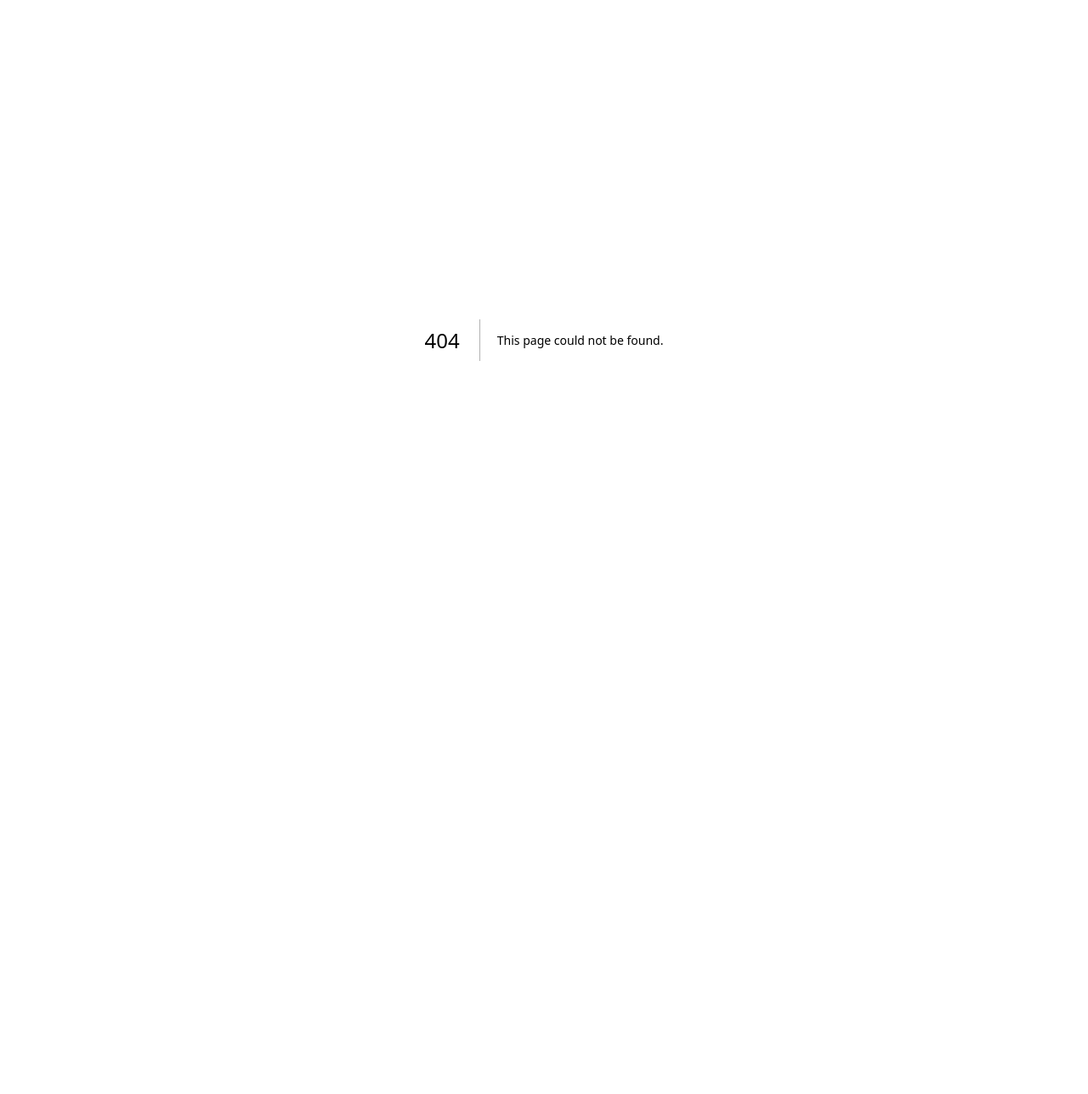
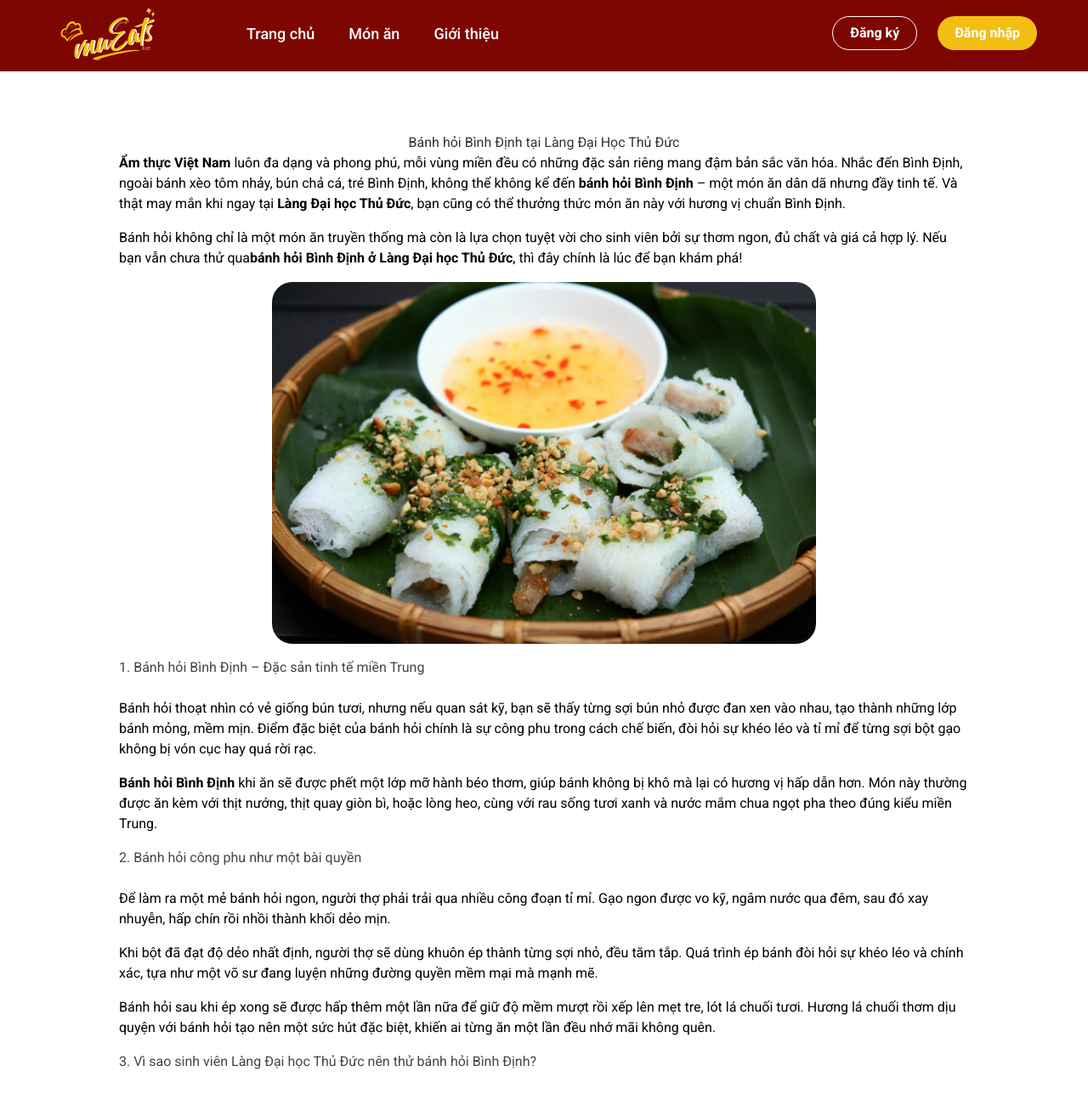
Before and after one commit to dangnguyenquang/VNUEats, a Next.js app: page /blog/banh-hoi-binh-dinh in a window 1280 px wide. Before the commit this address had no page. Shown: the top 1288 px of the page at 85% size. Before the commit the page ends 800 px from the top, so only its background shows below. Built offline with nearby package versions, Linux system fonts and the light colour scheme; no server answers.

Commit message:
feat: blog banh hoi binh dinh

```diff
--- a/src/app/(public-routes)/Menu/page.tsx
+++ b/src/app/(public-routes)/Menu/page.tsx
@@ -1,4 +1,5 @@
 'use client'
+import authApi from '@/services/axios/actions/auth.action'
 import { Pagination, SelectChangeEvent } from '@mui/material'
 import Box from '@mui/material/Box'
 import Checkbox from '@mui/material/Checkbox'
@@ -14,7 +15,6 @@ import SearchBar from '../../../components/SearchBar'
 import CategroryFilter from './_components/CategroryFilter'
 import DistrictFilter from './_components/DistrictFilter'
 import RestaurantList from './_components/RestaurantList'
-
 const MenuPage = () => {
   return (
     <Suspense fallback={<p>Loading...</p>}>
@@ -55,29 +55,29 @@ const MenuContent = () => {
     typeSort: 'Best seller',
   })
 
-  // const handleSearch = async () => {
-  //   try {
-  //     const res = await authApi.Search(filterList, page)
-  //     setRestaurants(res.data.restaurants)
-  //     if (res.data.objectPagination === null || res.data.objectPagination === undefined) {
-  //       setNumberPages({
-  //         currentPage: 0,
-  //         limit: 20,
-  //         skip: 0,
-  //         numberPages: 0,
-  //       })
-  //     } else {
-  //       setNumberPages(res.data.objectPagination)
-  //     }
-  //   } catch (error) {
-  //     console.log(error)
-  //   }
-  // }
+  const handleSearch = async () => {
+    try {
+      const res = await authApi.Search(filterList, page)
+      setRestaurants(res.data.restaurants)
+      if (res.data.objectPagination === null || res.data.objectPagination === undefined) {
+        setNumberPages({
+          currentPage: 0,
+          limit: 20,
+          skip: 0,
+          numberPages: 0,
+        })
+      } else {
+        setNumberPages(res.data.objectPagination)
+      }
+    } catch (error) {
+      console.log(error)
+    }
+  }
 
   // render lại web khi thay đổi giá trị của filter hoặc page
   useEffect(() => {
     handleSubmitSearch()
-    // handleSearch()
+    handleSearch()
   }, [filterList, page])
 
   const handlePageChange = (event: React.ChangeEvent<unknown>, page: number) => {
--- a/src/app/(public-routes)/about-us/page.tsx
+++ b/src/app/(public-routes)/about-us/page.tsx
@@ -15,12 +15,14 @@ import Image_Group from '../../../assets/images/aboutUs/group_img.png'
 export default function AboutUs() {
   const router = useRouter()
   useEffect(() => {
+    if (typeof window !== 'undefined') {
       Aos.init({
         duration: 1000,
         offset: 50,
         easing: 'ease-in-out',
         mirror: true,
       })
+    }
   }, [])
 
   // Biến Style cho Heading
--- /dev/null
+++ b/src/app/(public-routes)/blog/banh-hoi-binh-dinh/page.tsx
@@ -0,0 +1,200 @@
+import Head from 'next/head'
+import Image from 'next/image'
+import img from '../../../../assets/images/blog/banhhoi.jpg'
+
+export default function Blog2() {
+  const jsonLd = {
+    '@context': 'https://schema.org',
+    '@type': 'BlogPosting',
+    headline: 'Bánh hỏi Bình Định tại Làng Đại học Thủ Đức',
+    description: 'Bánh hỏi Bình Định tại Làng Đại học Thủ Đức',
+    // image: 'https://i.pinimg.com/736x/f8/53/0a/f8530a489e5889cc213c09eeefb055aa.jpg',
+    url: 'https://vnueats.com/blog/banh-hoi-binh-dinh',
+    datePublished: '2024-03-25T00:00:00+07:00',
+    dateModified: '2024-03-25T00:00:00+07:00',
+    author: {
+      '@type': 'Organization',
+      name: 'vnuEats',
+    },
+    publisher: {
+      '@type': 'Organization',
+      name: 'vnuEats',
+      logo: {
+        '@type': 'ImageObject',
+        url: 'https://vnueats.com/logo.png',
+      },
+    },
+    mainEntityOfPage: {
+      '@type': 'WebPage',
+      '@id': 'https://vnueats.com/blog/banh-hoi-binh-dinh',
+    },
+  }
+  return (
+    <>
+      <Head>
+        <meta name="viewport" content="width=device-width, initial-scale=1.0" />
+        <title>Bánh hỏi Bình Định tại Làng Đại học Thủ Đức</title>
+        <meta
+          name="description"
+          content="Bánh hỏi Bình Định – món ngon chuẩn miền Trung, hấp dẫn sinh viên Làng Đại học Thủ Đức. Hương vị tinh tế, giá cả hợp lý, phù hợp bữa sáng và tối."
+        />
+        <meta
+          name="keywords"
+          content="bánh hỏi Bình Định, đặc sản Bình Định, bánh hỏi Làng Đại học Thủ Đức, ẩm thực miền Trung, món ngon sinh viên"
+        />
+        <meta name="author" content="vnuEats" />
+
+        <meta
+          property="og:title"
+          content="Bánh Hỏi Bình Định – Món Ngon Dân Dã, Hấp Dẫn Sinh Viên"
+        />
+        <meta
+          property="og:description"
+          content="Thưởng thức bánh hỏi Bình Định tại Làng Đại học Thủ Đức với hương vị chuẩn miền Trung, giá hợp lý!"
+        />
+        <meta property="og:url" content="https://vnueats.com/blog/banh-hoi-binh-dinh" />
+        {/* <meta property="og:image" content="https://example.com/banh-hoi-binh-dinh.jpg" /> */}
+        <meta property="og:type" content="article" />
+        <meta
+          name="twitter:image"
+          //   content="https://i.pinimg.com/736x/f8/53/0a/f8530a489e5889cc213c09eeefb055aa.jpg"
+        />
+        <script
+          type="application/ld+json"
+          dangerouslySetInnerHTML={{ __html: JSON.stringify(jsonLd) }}
+        />
+      </Head>
+
+      <header>
+        <h1>Bánh hỏi Bình Định tại Làng Đại Học Thủ Đức</h1>
+      </header>
+
+      <section className="space-y-4">
+        <p>
+          <strong>Ẩm thực Việt Nam</strong> luôn đa dạng và phong phú, mỗi vùng miền đều
+          có những đặc sản riêng mang đậm bản sắc văn hóa. Nhắc đến Bình Định, ngoài bánh
+          xèo tôm nhảy, bún chả cá, tré Bình Định, không thể không kể đến{' '}
+          <strong>bánh hỏi Bình Định</strong> – một món ăn dân dã nhưng đầy tinh tế. Và
+          thật may mắn khi ngay tại <strong>Làng Đại học Thủ Đức</strong>, bạn cũng có thể
+          thưởng thức món ăn này với hương vị chuẩn Bình Định.
+        </p>
+        <p>
+          Bánh hỏi không chỉ là một món ăn truyền thống mà còn là lựa chọn tuyệt vời cho
+          sinh viên bởi sự thơm ngon, đủ chất và giá cả hợp lý. Nếu bạn vẫn chưa thử qua
+          <strong>bánh hỏi Bình Định ở Làng Đại học Thủ Đức</strong>, thì đây chính là lúc
+          để bạn khám phá!
+        </p>
+
+        <Image
+          src={img}
+          alt="Bánh hỏi Bình Định"
+          className="mt-10 w-[50vw] mx-auto rounded-3xl"
+        />
+
+        <h2>1. Bánh hỏi Bình Định – Đặc sản tinh tế miền Trung</h2>
+        <p>
+          Bánh hỏi thoạt nhìn có vẻ giống bún tươi, nhưng nếu quan sát kỹ, bạn sẽ thấy
+          từng sợi bún nhỏ được đan xen vào nhau, tạo thành những lớp bánh mỏng, mềm mịn.
+          Điểm đặc biệt của bánh hỏi chính là sự công phu trong cách chế biến, đòi hỏi sự
+          khéo léo và tỉ mỉ để từng sợi bột gạo không bị vón cục hay quá rời rạc.
+        </p>
+        <p>
+          <strong>Bánh hỏi Bình Định</strong> khi ăn sẽ được phết một lớp mỡ hành béo
+          thơm, giúp bánh không bị khô mà lại có hương vị hấp dẫn hơn. Món này thường được
+          ăn kèm với thịt nướng, thịt quay giòn bì, hoặc lòng heo, cùng với rau sống tươi
+          xanh và nước mắm chua ngọt pha theo đúng kiểu miền Trung.
+        </p>
+
+        <h2>2. Bánh hỏi công phu như một bài quyền</h2>
+        <p>
+          Để làm ra một mẻ bánh hỏi ngon, người thợ phải trải qua nhiều công đoạn tỉ mỉ.
+          Gạo ngon được vo kỹ, ngâm nước qua đêm, sau đó xay nhuyễn, hấp chín rồi nhồi
+          thành khối dẻo mịn.
+        </p>
+        <p>
+          Khi bột đã đạt độ dẻo nhất định, người thợ sẽ dùng khuôn ép thành từng sợi nhỏ,
+          đều tăm tắp. Quá trình ép bánh đòi hỏi sự khéo léo và chính xác, tựa như một võ
+          sư đang luyện những đường quyền mềm mại mà mạnh mẽ.
+        </p>
+        <p>
+          Bánh hỏi sau khi ép xong sẽ được hấp thêm một lần nữa để giữ độ mềm mượt rồi xếp
+          lên mẹt tre, lót lá chuối tươi. Hương lá chuối thơm dịu quyện với bánh hỏi tạo
+          nên một sức hút đặc biệt, khiến ai từng ăn một lần đều nhớ mãi không quên.
+        </p>
+
+        <h2>3. Vì sao sinh viên Làng Đại học Thủ Đức nên thử bánh hỏi Bình Định?</h2>
+        <ul className="list-disc ml-5 space-y-2">
+          <li>
+            Món ăn đầy đủ dinh dưỡng
+            <p>
+              Một phần bánh hỏi có đầy đủ tinh bột từ bánh, chất đạm từ thịt, chất xơ từ
+              rau sống, giúp bạn có một bữa ăn cân bằng mà không lo thiếu chất.
+            </p>
+          </li>
+          <li>
+            Dễ ăn không ngán
+            <p>
+              Bánh hỏi mềm, nhẹ bụng, kết hợp với mỡ hành béo ngậy, thịt nướng thơm lừng
+              và nước mắm chua ngọt, tạo nên hương vị hài hòa mà không hề gây ngán.
+            </p>
+          </li>
+          <li>
+            Có thể ăn sáng, ăn tối đều hợp lý
+            <p>
+              Dù là một bữa sáng đầy năng lượng hay một bữa tối nhẹ nhàng, bánh hỏi Bình
+              Định đều là lựa chọn hoàn hảo.
+            </p>
+          </li>
+          <li>
+            Giá cả hợp lý, phù hợp túi tiền sinh viên
+            <p>
+              Bánh hỏi là một món ăn bình dân, giúp sinh viên có một bữa ăn chất lượng mà
+              không phải lo lắng về chi phí.
+            </p>
+          </li>
+        </ul>
+
+        <h2>4. Địa điểm bán bánh hỏi Bình Định ngon ở Làng Đại học Thủ Đức</h2>
+        <ol className="list-decimal ml-10">
+          <li>
+            Quán A
+            <ul className="list-disc ml-5">
+              <li>
+                Địa chỉ:{' '}
+                <address className="inline">
+                  Số 123, Đường ABC, Làng Đại Học Thủ Đức
+                </address>
+              </li>
+              <li>
+                Giá tham khảo: <strong>25.000 - 35.000 VNĐ/suất</strong>
+              </li>
+            </ul>
+          </li>
+          <li>
+            Quán B
+            <ul className="list-disc ml-5">
+              <li>
+                Địa chỉ:{' '}
+                <address className="inline">
+                  Số 123, Đường ABC, Làng Đại Học Thủ Đức
+                </address>
+              </li>
+              <li>
+                Giá tham khảo: <strong>25.000 - 35.000 VNĐ/suất</strong>
+              </li>
+            </ul>
+          </li>
+        </ol>
+
+        <h2>
+          Hãy thử thưởng thức ngay bánh hỏi Bình Định tại Làng Đại học Thủ Đức bằng cách
+          đặt món tại Website <strong>vnuEats</strong> của chúng tôi!
+        </h2>
+        <blockquote>
+          Một suất bánh hỏi thơm ngon, đậm đà sẽ mang đến cho bạn trải nghiệm ẩm thực
+          tuyệt vời!
+        </blockquote>
+      </section>
+    </>
+  )
+}
--- a/src/app/(public-routes)/blog/lau-Thai-chay-lang-dai-hoc/page.tsx
+++ b/src/app/(public-routes)/blog/lau-Thai-chay-lang-dai-hoc/page.tsx
@@ -14,11 +14,11 @@ const LauThaiChay = () => {
     dateModified: '2024-03-23T00:00:00+07:00',
     author: {
       '@type': 'Organization',
-      name: 'VNUEats',
+      name: 'vnuEats',
     },
     publisher: {
       '@type': 'Organization',
-      name: 'VNUEats',
+      name: 'vnuEats',
       logo: {
         '@type': 'ImageObject',
         url: 'https://vnueats.com/logo.png',
```
Also changed, not shown: src/assets/images/blog/banhhoi.jpg (added). Lines whose indentation alone changed are shown as unchanged.
